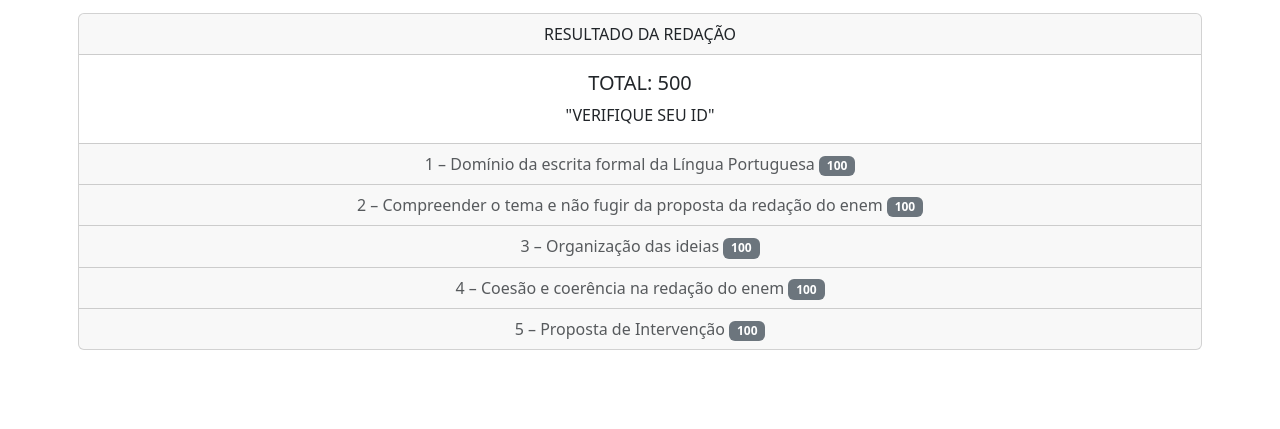
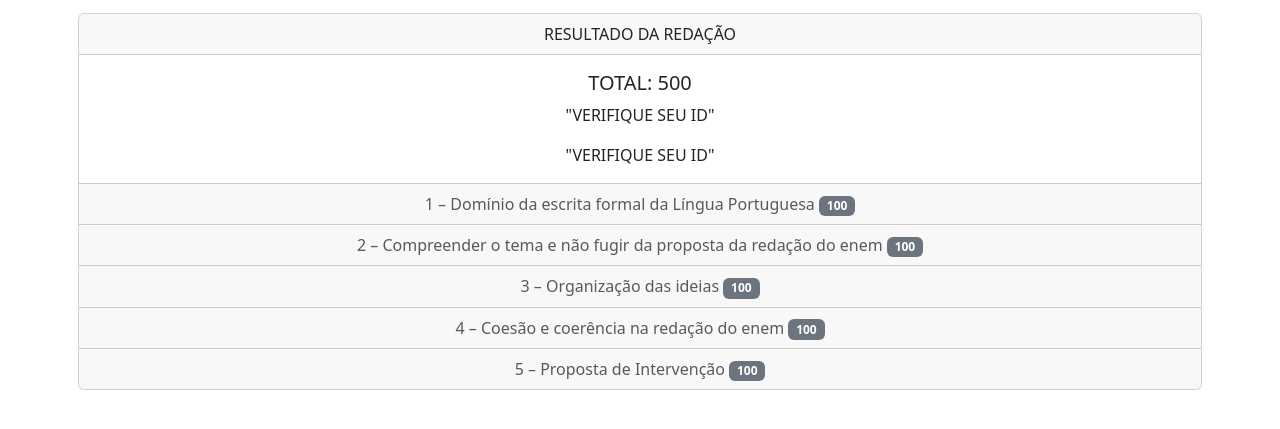
Before and after one commit to williroger/cursinhoFFLCH, a plain HTML site: page index.html in a window 1280 px wide. Both pictures are taken after typing "Sample" into the empty fields and a click on the button "Confirma". Shown: the part 105-534 px from the top of the page. Drawn offline with nearby package versions, Linux system fonts and the light colour scheme.

Commit message:
motivo zero

```diff
--- a/index.html
+++ b/index.html
@@ -29,6 +29,7 @@
 		  </div>
 		  <div class="card-body">
 			<h5 class="card-title" id="somRedacao">Redação</h5>
+			<p class="card-text" id="motivoZero"></p>
 			<p class="card-text" id="comentario"></p>
 		  </div>
 		  <div class="card-footer text-body-secondary">
--- a/script/main.js
+++ b/script/main.js
@@ -39,6 +39,9 @@ function Resultado() {
             var dataContainer = document.getElementById('somRedacao');
             dataContainer.innerHTML = 'TOTAL: '+somRedacao;
 
+			var dataContainer = document.getElementById('motivoZero');
+            dataContainer.innerHTML = motivoZero;
+
 			var dataContainer = document.getElementById('comentario');
             dataContainer.innerHTML = comentario;
 
```
